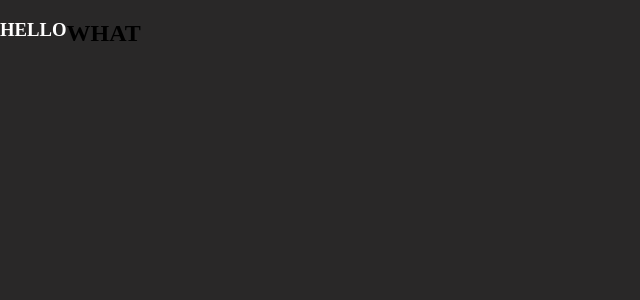
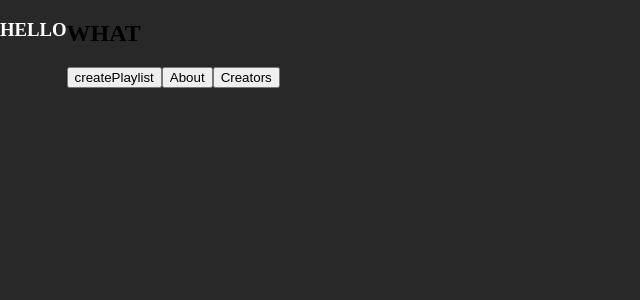
Before and after one commit to edmuri/Systrum, a React (Vite) app in the folder frontend/: page / in a window 1280 px wide. Shown: the top 300 px of the page, without its empty margins (0-640 px from the left). Built offline with nearby package versions, Linux system fonts and the light colour scheme.

Commit message:
adding other pages

```diff
--- a/frontend/src/App.jsx
+++ b/frontend/src/App.jsx
@@ -4,6 +4,12 @@ This is going to contain all the different possible pages
 */
 
 import LandingPage from "./Pages/LandingPage";
+import CreatePlaylistPage from "./Pages/CreatePlaylistPage";
+import PlaylistResultPage from "./Pages/PlaylistResultPage";
+import WaitingPage from "./Pages/WaitingPage";
+import CreatorsPage from "./Pages/CreatorsPage";
+import AboutPage from "./Pages/AboutPage";
+
 // import PlaylistPage from "./Pages/PlaylistPage";
 import React from "react";
 import ReactDOM from "react-dom/client";
@@ -14,6 +20,11 @@ function App(){
         <BrowserRouter>
         <Routes>
             <Route path="/" element = {<LandingPage />} />
+            <Route path="/CreatePlaylist" element = {<CreatePlaylistPage/>}/>
+            <Route path="/WaitingPage" element = {<WaitingPage/>}/>
+            <Route path="/PlaylistResult" element = {<PlaylistResultPage/>}/>
+            <Route path="/AboutPage" element = {<AboutPage />} />
+            <Route path="/CreatorsPage" element = {<CreatorsPage/>}/>
         </Routes>
         </BrowserRouter>
     );
--- /dev/null
+++ b/frontend/src/Pages/AboutPage.jsx
@@ -0,0 +1,10 @@
+import React from "react";
+import ReactDOM from "react-dom/client";
+
+const AboutPage = () =>{
+    return (
+        <div></div>
+    )
+}
+
+export default AboutPage
--- /dev/null
+++ b/frontend/src/Pages/CreatePlaylistPage.jsx
@@ -0,0 +1,10 @@
+import React from "react";
+import ReactDOM from "react-dom/client";
+
+const CreatePlaylistPage = () =>{
+    return (
+        <div></div>
+    )
+}
+
+export default CreatePlaylistPage
--- /dev/null
+++ b/frontend/src/Pages/CreatorsPage.jsx
@@ -0,0 +1,10 @@
+import React from "react";
+import ReactDOM from "react-dom/client";
+
+const CreatorsPage = () =>{
+    return (
+        <div></div>
+    )
+}
+
+export default CreatorsPage
--- a/frontend/src/Pages/LandingPage.jsx
+++ b/frontend/src/Pages/LandingPage.jsx
@@ -1,8 +1,27 @@
 import React, {useState} from "react";
 import ReactDOM from "react-dom/client";
+import { useNavigate } from "react-router-dom";
 import "./Styles/LandingPage.css";
 
 const LandingPage = () => {
+
+    let navigate = useNavigate();
+
+    const handleToPlaylist = ()=>{
+        let path = "/CreatePlaylist";
+        navigate(path);
+    };
+
+    const handleToAbout = ()=>{
+        let path = "/About";
+        navigate(path);
+    };
+
+    const handleToCreators = ()=>{
+        let path = "/Creators";
+        navigate(path);
+    };
+
     return(
         <div className = "landingPage">
             <div className = "upperSection">
@@ -10,6 +29,9 @@ const LandingPage = () => {
             </div>
             <div className = "middleSection">
                 <h2>WHAT</h2>
+                <button onClick={handleToPlaylist}>createPlaylist</button>
+                <button onClick={handleToAbout}>About</button>
+                <button onClick={handleToCreators}>Creators</button>
             </div>
         </div>
     )
--- /dev/null
+++ b/frontend/src/Pages/PlaylistResultPage.jsx
@@ -0,0 +1,10 @@
+import React from "react";
+import ReactDOM from "react-dom/client";
+
+const PlaylistResultPage = () =>{
+    return (
+        <div></div>
+    )
+}
+
+export default PlaylistResultPage
--- /dev/null
+++ b/frontend/src/Pages/WaitingPage.jsx
@@ -0,0 +1,10 @@
+import React from "react";
+import ReactDOM from "react-dom/client";
+
+const WaitingPage = () =>{
+    return (
+        <div></div>
+    )
+}
+
+export default WaitingPage
```
